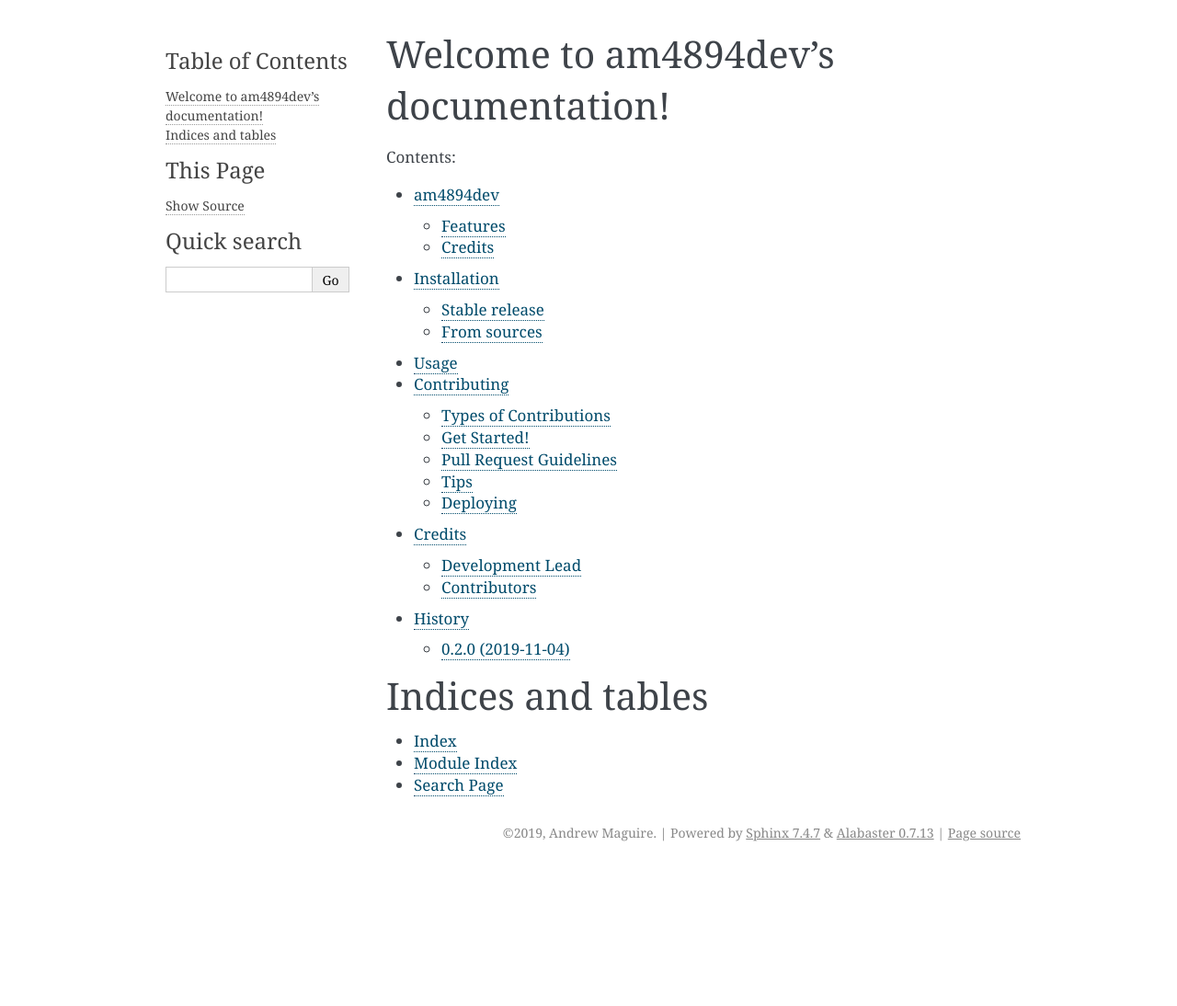
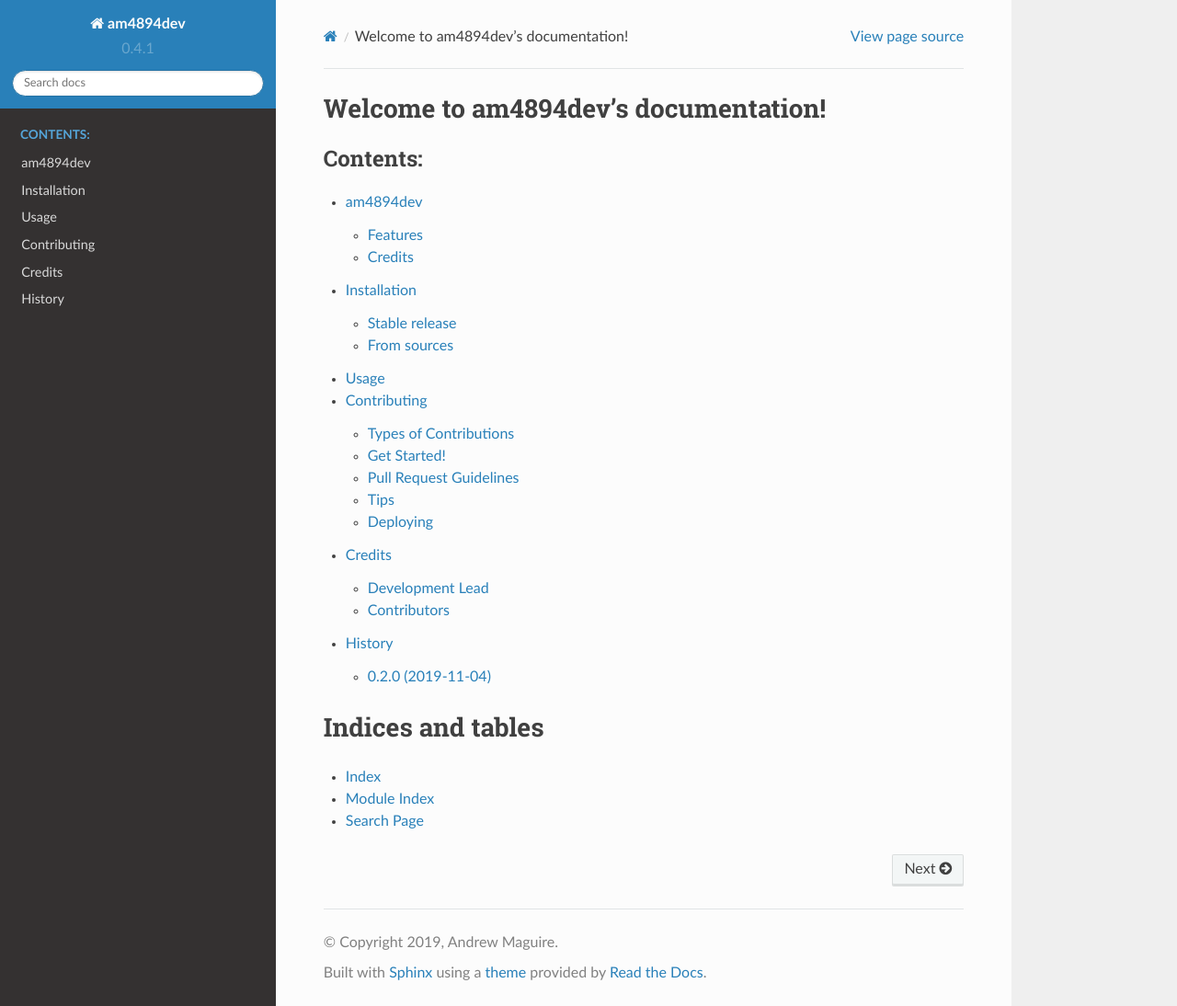
Before and after one commit to andrewm4894/am4894dev, a Sphinx documentation site: the page built from docs/index.rst, in a window 1280 px wide and 1094 px high. Shown: the whole window at 92% size. Built offline with Sphinx 7.4.7 and the Read the Docs theme 2.0.0, drawn with Linux system fonts in a browser that asks for light colours; pages that are not in the unit, such as notebooks, are missing from menus.

Commit message:
update docs to new theme

```diff
--- a/docs/conf.py
+++ b/docs/conf.py
@@ -22,7 +22,7 @@ import os
 import sys
 sys.path.insert(0, os.path.abspath('..'))
 
-#import sphinx_rtd_theme
+import sphinx_rtd_theme
 
 import am4894dev
 
@@ -34,7 +34,7 @@ import am4894dev
 
 # Add any Sphinx extension module names here, as strings. They can be
 # extensions coming with Sphinx (named 'sphinx.ext.*') or your custom ones.
-extensions = ['sphinx.ext.autodoc', 'sphinx.ext.viewcode']
+extensions = ['sphinx.ext.autodoc', 'sphinx.ext.viewcode', 'sphinx_rtd_theme']
 
 # Add any paths that contain templates here, relative to this directory.
 templates_path = ['_templates']
@@ -86,8 +86,8 @@ todo_include_todos = False
 # The theme to use for HTML and HTML Help pages.  See the documentation for
 # a list of builtin themes.
 #
-#html_theme = 'sphinx_rtd_theme'
-html_theme = 'alabaster'
+html_theme = 'sphinx_rtd_theme'
+#html_theme = 'alabaster'
 
 # Theme options are theme-specific and customize the look and feel of a
 # theme further.  For a list of options available for each theme, see the
```
